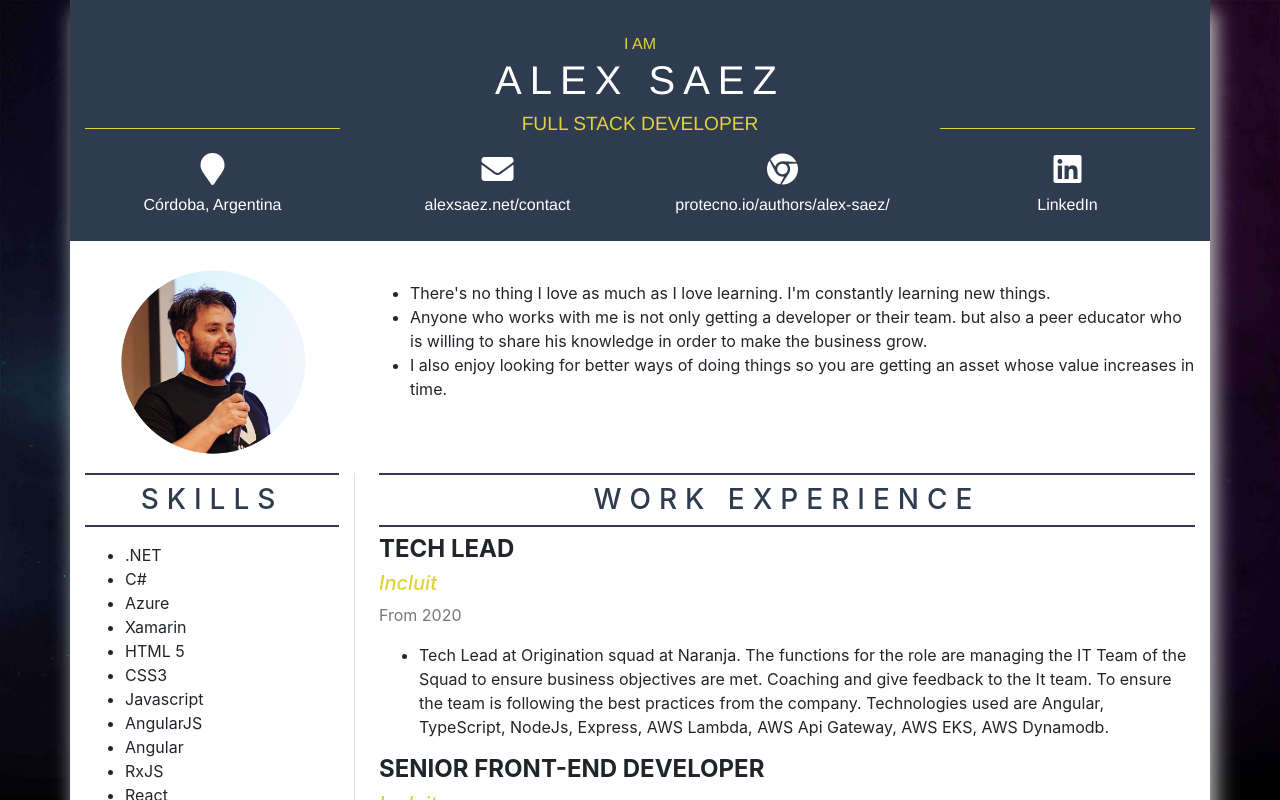
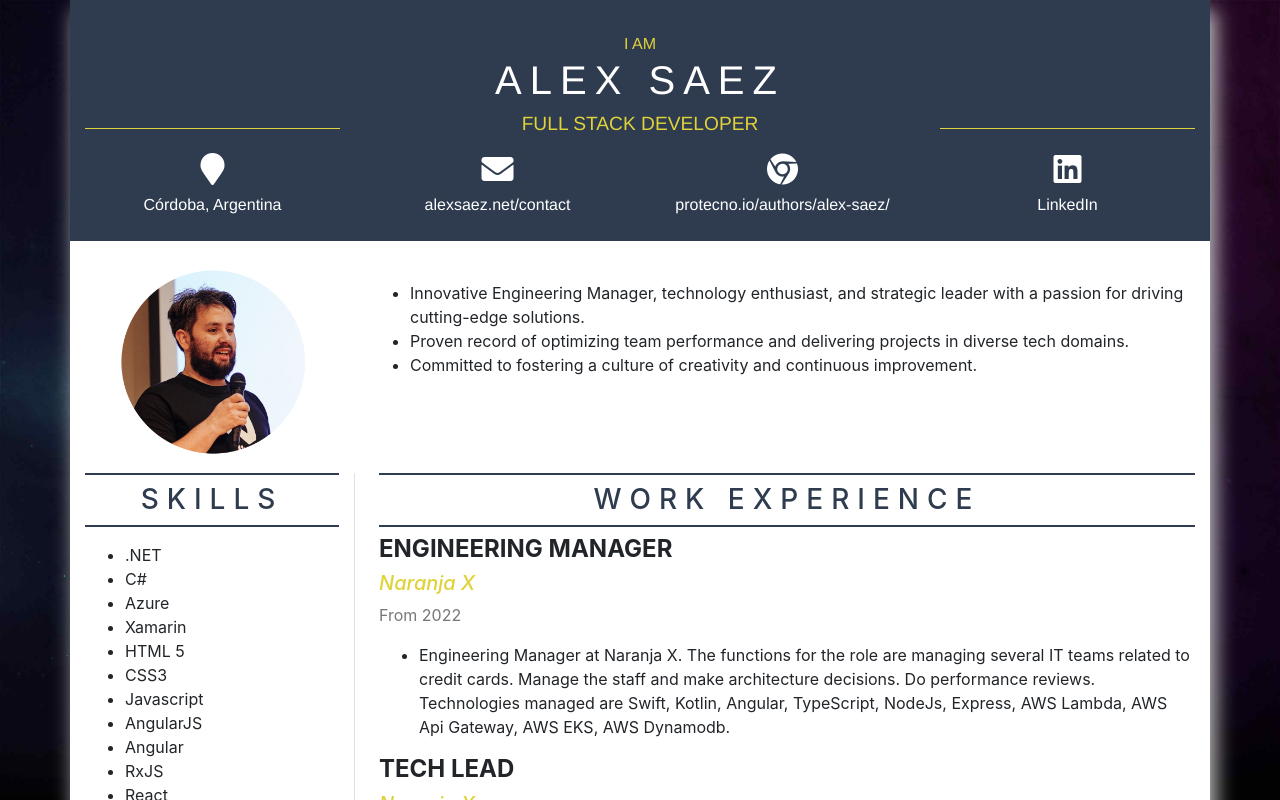
Before and after one commit to alexxonline/alexcv, an Angular app in the folder angular/: page / in a window 1280 px wide. Shown: the top 800 px of the page. Built offline with nearby package versions, Linux system fonts and the light colour scheme.

Commit message:
Update cv-data.ts

```diff
--- a/angular/src/cv-data.ts
+++ b/angular/src/cv-data.ts
@@ -9,12 +9,9 @@
   websiteLink: 'https://protecno.io/authors/alex-saez/',
   linkedInUrl: 'https://linkedin.com/in/alexsaez',
   brief: [
-    `There's no thing I love as much as I love learning. I'm constantly learning new things.`,
-    `Anyone who works with me is not only getting a developer or their team. but also a
-     peer educator who is willing to share his knowledge in order to make
-     the business grow.`,
-    `I also enjoy looking for better ways of doing things
-     so you are getting an asset whose value increases in time.`,
+    `Innovative Engineering Manager, technology enthusiast, and strategic leader with a passion for driving cutting-edge solutions. `,
+    `Proven record of optimizing team performance and delivering projects in diverse tech domains.`,
+    `Committed to fostering a culture of creativity and continuous improvement.`,
   ],
   education: [
     { timeframe: 'From 2001 to 2006', description: 'Highschool - Completed' },
@@ -34,10 +31,30 @@
     },
   ],
   experience: [
+     {
+      title: 'Engineering Manager',
+      company: 'Naranja X',
+      timeframe: 'From 2022',
+      items: [
+      ` Engineering Manager at Naranja X.  The functions for the role are managing several IT teams related to credit cards.
+       Manage the staff and make architecture decisions. Do performance reviews.
+      Technologies managed are Swift, Kotlin, Angular, TypeScript, NodeJs, Express, AWS Lambda, AWS Api Gateway, AWS EKS, AWS Dynamodb.`
+      ],
+    },
+     {
+      title: 'Tech Lead',
+      company: 'Naranja X',
+      timeframe: 'From 2021 to 2022',
+      items: [
+      `Tech Lead at Origination squad at Naranja. The functions for the role are managing the IT Team of the Squad to ensure business objectives are met.
+      Coaching and give feedback to the It team. To ensure the team is following the best practices from the company.
+      Technologies used are Angular, TypeScript, NodeJs, Express, AWS Lambda, AWS Api Gateway, AWS EKS, AWS Dynamodb.`
+      ],
+    },
     {
       title: 'Tech Lead',
       company: 'Incluit',
-      timeframe: 'From 2020',
+      timeframe: 'From 2020 to 2021',
       items: [
       `Tech Lead at Origination squad at Naranja. The functions for the role are managing the IT Team of the Squad to ensure business objectives are met.
       Coaching and give feedback to the It team. To ensure the team is following the best practices from the company.
```
